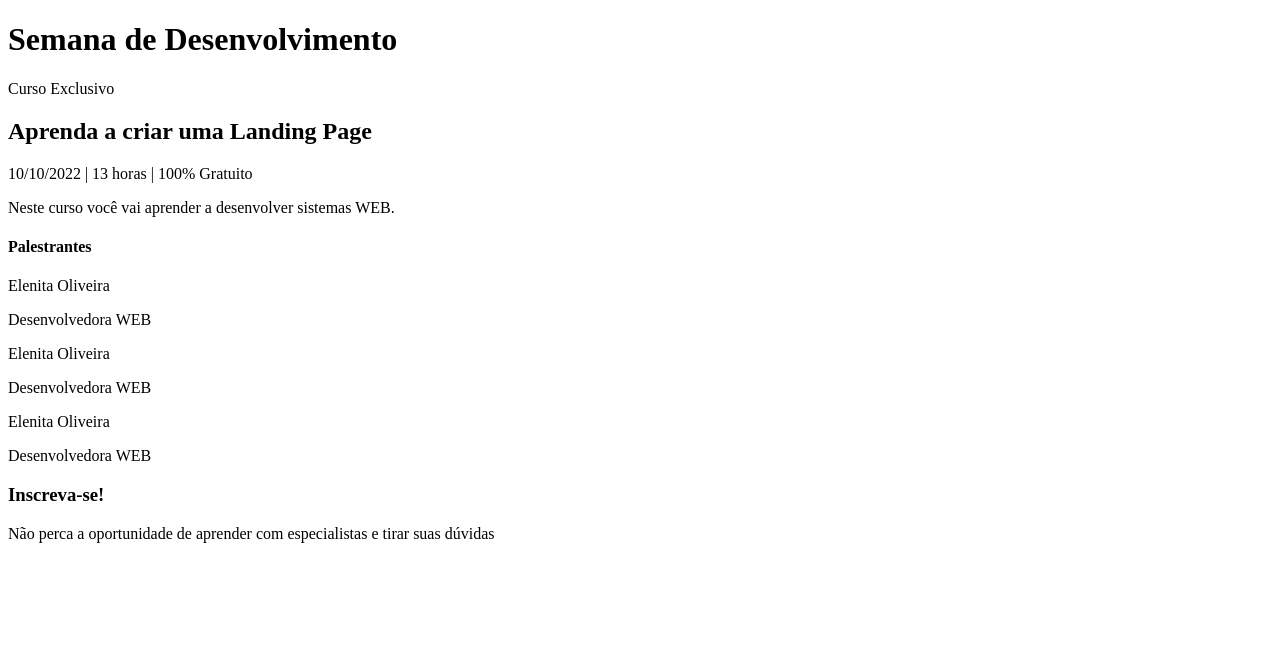
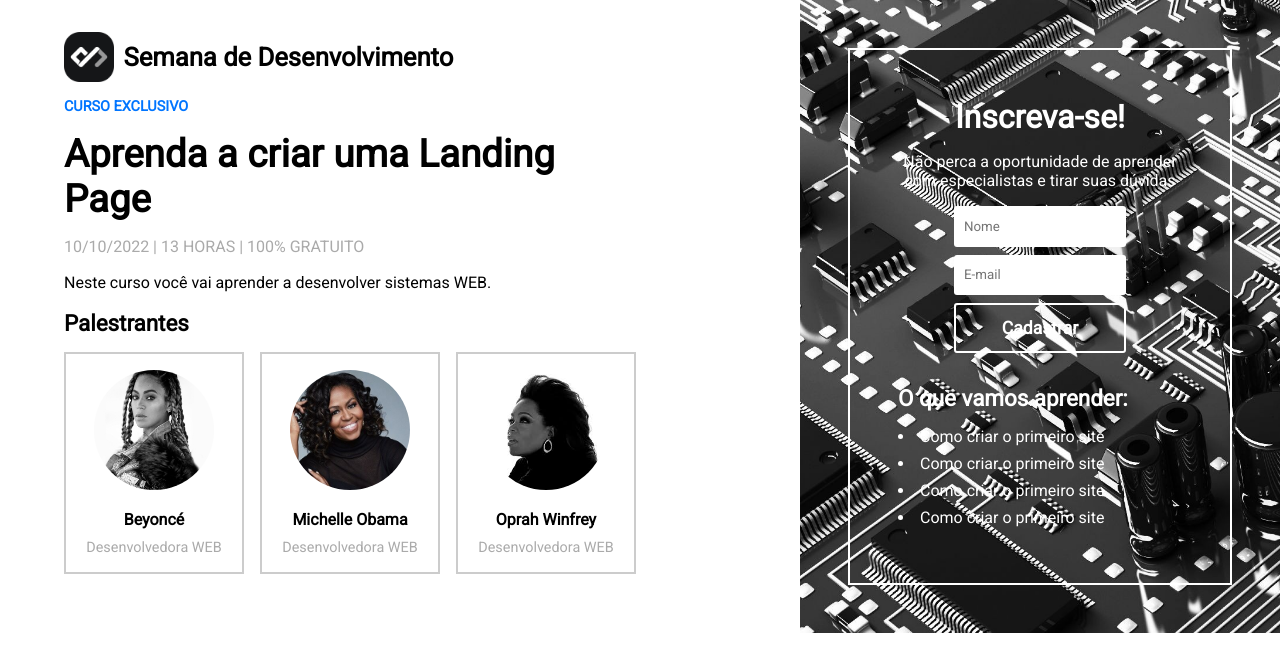
Before and after one commit to souelenita/lading-page, a plain HTML site: page index.html in a window 1280 px wide. Drawn offline with Linux system fonts and the light colour scheme.

Commit message:
Conclusão da landing page

```diff
--- a/index.html
+++ b/index.html
@@ -1,14 +1,23 @@
 <!DOCTYPE html>
-<html lang="en">
+<html lang="pt-BR">
 <head>
   <meta charset="UTF-8">
   <meta http-equiv="X-UA-Compatible" content="IE=edge">
   <meta name="viewport" content="width=device-width, initial-scale=1.0">
-  <title>Lading page</title>
+
+  <link rel="stylesheet" href="style.css">
+
+  <title>Lading Page</title>
+
+  <link rel="preconnect" href="https://fonts.googleapis.com">
+  <link rel="preconnect" href="https://fonts.gstatic.com" crossorigin>
+  <link href="https://fonts.googleapis.com/css2?family=Roboto&display=swap" rel="stylesheet">
 </head>
+
 <body>
   <div id="sobre">
     <div id="marca">
+      <img src="./img/logo-dev.png" alt="">
       <h1>Semana de Desenvolvimento</h1>
     </div>
     <p id="exclusivo">Curso Exclusivo</p>
@@ -20,16 +29,19 @@
 
     <h4>Palestrantes</h4>
     <div id="usuarios">
-      <div id="usuario">
-        <p class="nome">Elenita Oliveira</p>
+      <div class="usuario">
+        <img src="./img/beyonce-222x222.jpg" alt="">
+        <p class="nome">Beyoncé</p>
         <p class="funcao">Desenvolvedora WEB</p>
       </div>
-      <div id="usuario">
-        <p class="nome">Elenita Oliveira</p>
+      <div class="usuario">
+        <img src="./img/michelle.jpg" alt="">
+        <p class="nome">Michelle Obama</p>
         <p class="funcao">Desenvolvedora WEB</p>
       </div>
-      <div id="usuario">
-        <p class="nome">Elenita Oliveira</p>
+      <div class="usuario">
+        <img src="./img/oprah.jfif" alt="">
+        <p class="nome">Oprah Winfrey</p>
         <p class="funcao">Desenvolvedora WEB</p>
       </div>
     </div>
@@ -41,7 +53,24 @@
       <p>
         Não perca a oportunidade de aprender com especialistas e tirar suas dúvidas
       </p>
+      <form id="registrar">
+        <div id="nome">
+          <input type="text" name="nome" id="nome" placeholder="Nome">
+        </div>
+        <input type="email" name="email" id="email" placeholder="E-mail">
+        <input type="submit" value="Cadastrar">
+      </form>
+      <div id="beneficios">
+        <h4>O que vamos aprender:</h4>
+        <ul>
+          <li>Como criar o primeiro site</li>
+          <li>Como criar o primeiro site</li>
+          <li>Como criar o primeiro site</li>
+          <li>Como criar o primeiro site</li>
+        </ul>
+      </div>
     </div>
   </div>
+
 </body>
 </html>
--- a/style.css
+++ b/style.css
@@ -1,9 +1,8 @@
-/* Geral */
 * {
   margin: 0;
   padding: 0;
   box-sizing: border-box;
-    font-family: "Roboto";
+  font-family: "Roboto", serif;
 }
 
 body {
@@ -11,25 +10,26 @@
   flex-wrap: wrap;
 }
 
-  /* Apresentação do evento */
-  #about-container {
+
+
+#sobre {
   flex: 1.4;
   padding: 2rem 4rem;
 }
 
-  #brand {
+#marca {
   display: flex;
   align-items: center;
   font-size: 0.8rem;
   margin-bottom: 1rem;
 }
 
-  #brand img {
+#marca img {
   height: 50px;
   margin-right: 0.6rem;
 }
 
-  #exclusive {
+#exclusivo {
   text-transform: uppercase;
   color: #0075ff;
   font-weight: bold;
@@ -37,67 +37,69 @@
   margin-bottom: 1rem;
 }
 
-  #about-container h2 {
+#sobre h2 {
   font-size: 2.4rem;
   max-width: 500px;
   margin-bottom: 1rem;
 }
 
-  #date {
+#data {
   text-transform: uppercase;
   color: #aaa;
   margin-bottom: 1rem;
 }
 
-  #description {
+#descricao {
   max-width: 500px;
   margin-bottom: 1rem;
   line-height: 1.4rem;
 }
 
-  #about-container h4 {
+#sobre h4 {
   font-size: 1.4rem;
   margin-bottom: 1rem;
 }
 
-  #users-container {
+
+
+#usuarios {
   display: flex;
   flex-wrap: wrap;
   gap: 1rem;
 }
 
-  .user-card {
+.usuario {
   border: 2px solid #ccc;
   padding: 1rem;
   width: 180px;
   text-align: center;
 }
 
-  .user-card img {
+.usuario img {
   width: 120px;
   border-radius: 50%;
   margin-bottom: 1rem;
 }
 
-  .user-card .user-name {
+.usuario .nome {
   font-weight: bold;
   margin-bottom: 0.6rem;
 }
 
-  .user-card .user-role {
-    color: #aaa;
+.usuario .funcao {
+  color:#aaa;
   font-size: 0.9rem;
 }
 
-  /* Formulário */
-  #form-container {
+
+#form {
   flex: 1;
-    background-image: url("../img/pattern.png");
+  background-image: url("./img/bg.jpg");
   background-size: cover;
   color: #fff;
 }
 
-  #form-inner {
+#interno {
   margin: 3rem;
   padding: 3rem;
   border: 2px solid #fff;
@@ -107,28 +109,28 @@
   align-items: center;
 }
 
-  #form-inner h3 {
+#interno h3 {
   font-size: 2rem;
   margin-bottom: 1rem;
 }
 
-  #form-inner p {
+#interno p {
   margin-bottom: 1rem;
 }
 
-  #register-form {
+#registrar {
   display: flex;
   flex-direction: column;
   gap: 0.5rem;
   margin-bottom: 2rem;
 }
 
-  #name-container {
+#nome {
   display: flex;
   gap: 0.5rem;
 }
 
-  #register-form input {
+#registrar input {
   padding: 0.8rem 0.6rem;
   border: none;
   border-radius: 3px;
@@ -138,7 +140,7 @@
   min-width: 100%;
 }
 
-  #register-form input[type="submit"] {
+#registrar input[type="submit"] {
   background-color: transparent;
   color: #fff;
   border: 2px solid #fff;
@@ -148,86 +150,86 @@
   transition: 0.4s;
 }
 
-  #register-form input[type="submit"]:hover {
+#registrar input[type="submit"]:hover {
   background-color: #fff;
   color: #0075ff;
 }
 
-  #benefits {
+#beneficios {
   text-align: left;
   align-self: start;
 }
 
-  #benefits h4 {
+#beneficios h4 {
   font-size: 1.4rem;
   margin-bottom: 1rem;
 }
 
-  #benefits ul {
+#beneficios ul {
   list-style-position: inside;
 }
 
-  #benefits li {
+#beneficios li {
   margin-bottom: 0.5rem;
 }
 
-  /* Responsivo */
-  @media (max-width: 450px) {
+
+
+@media (max-width: 450px){
   body {
     flex-direction: column;
   }
 
-    #about-container {
+  #sobre {
     padding: 2rem;
     padding-bottom: 0;
   }
 
-    #about-container h2 {
+  #sobre h2 {
     font-size: 3rem;
   }
 
-    #exclusive,
-    #date {
+  #exclusivo,
+  #data {
     font-size: 1.4rem;
   }
 
-    #description {
+  #descricao {
     font-size: 1.6rem;
     line-height: 2.2rem;
   }
 
-    #about-container h4 {
+  #sobre h4 {
     font-size: 2rem;
   }
 
-    #users-container {
+  #usuarios{
     flex-direction: column;
   }
 
-    .user-card {
+  .usuario {
     width: 100%;
     padding: 2rem;
   }
 
-    .user-card img {
-      width: 180px;
+  .usuario img {
+    width: 100%;
   }
 
-    .user-card .user-name {
+  .usuario .nome {
     font-size: 1.6rem;
   }
 
-    .user-card .user-role {
+  .usuario .funcao {
     font-size: 1.4rem;
   }
 
-    #form-inner {
+  #interno {
     margin: 2rem;
     padding: 2rem;
   }
 
-    #register-form,
-    #name-container {
+  #registrar, #nome {
     gap: 1rem;
   }
 }
```
Also changed, not shown: img/beyonce-222x222.jpg (added), img/bg.jpg (added), img/logo-dev.png (added), img/michelle.jpg (added), img/oprah.jfif (added). Lines whose indentation alone changed are shown as unchanged.
